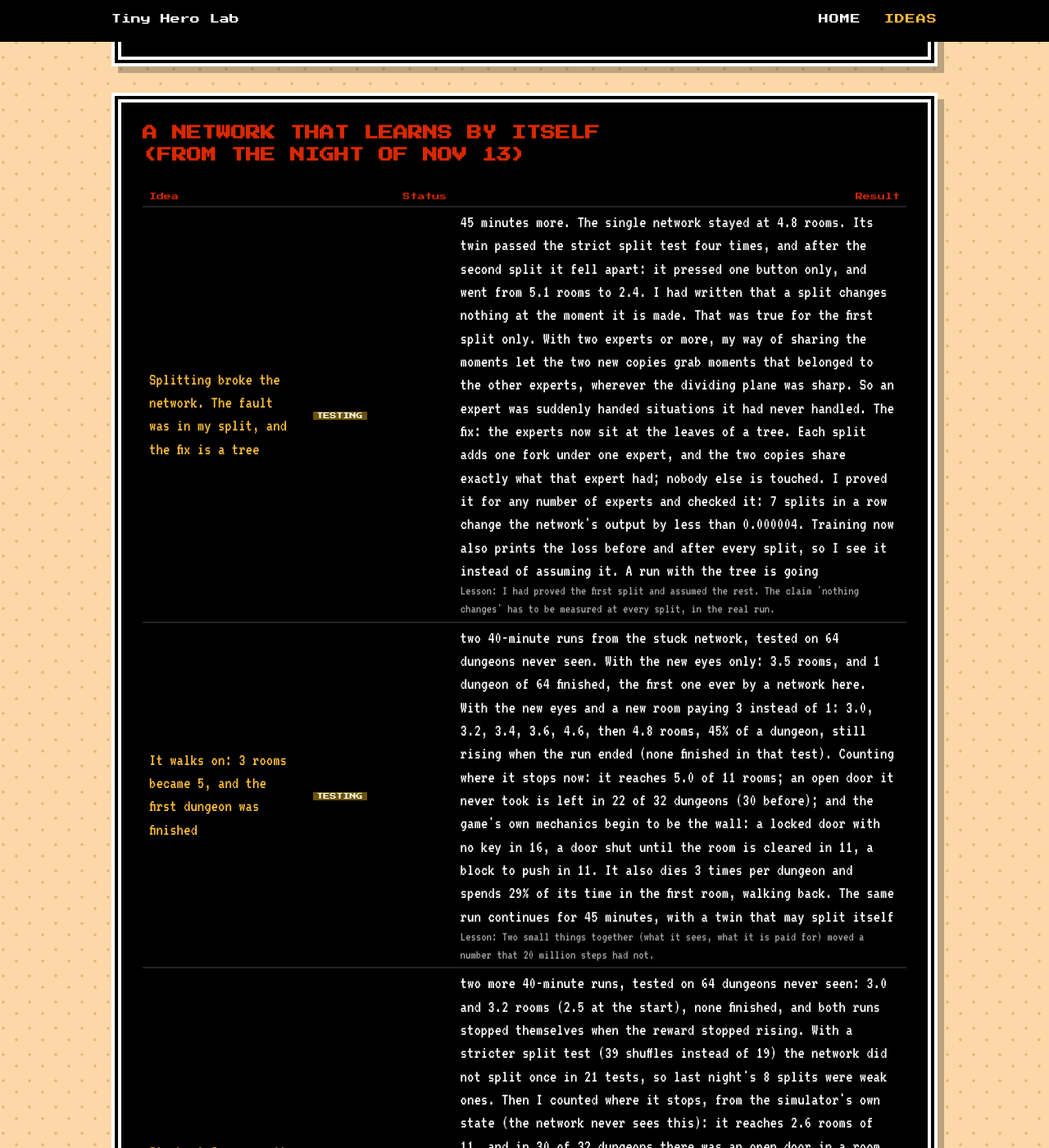
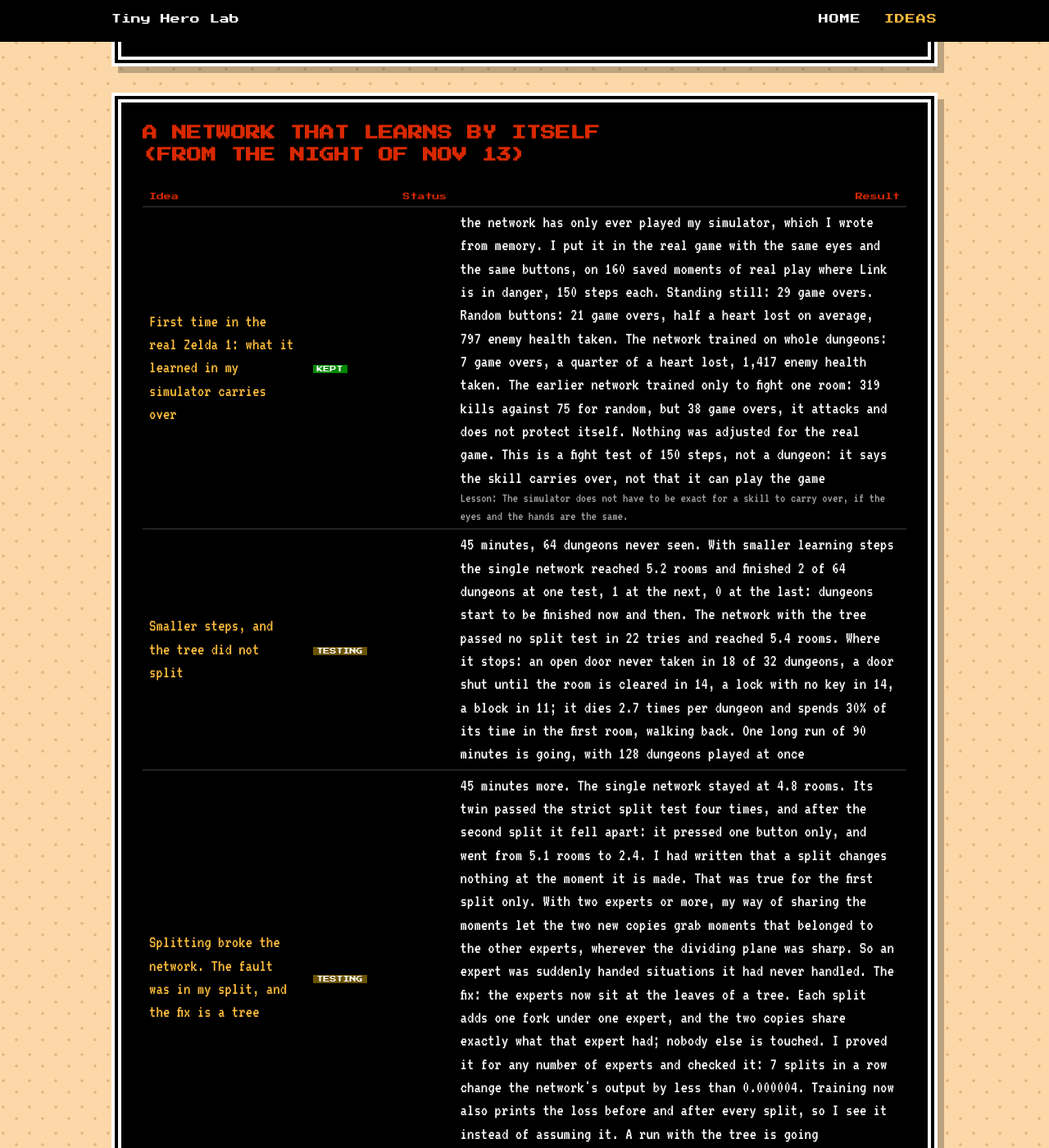
Before and after one commit to sofianedjerbi/zelda-agent-devblog, a Jekyll site: the page built from ideas.html, in a window 1280 px wide and 1400 px high, scrolled down 7006 px. Shown: the whole window at 82% size. Built offline with Jekyll 4.4.1, drawn with Linux system fonts in a browser that asks for light colours.

Commit message:
Ideas: first test in the real Zelda 1 (simulator skill carries over); smaller steps, tree did not split
Co-Authored-By: Claude Fable 5.2 <noreply@anthropic.com>
Claude-Session: https://claude.ai/code/session_011zaXs3MpTYuwKudv5WyDZs

```diff
--- a/_data/tried.yml
+++ b/_data/tried.yml
@@ -2,6 +2,8 @@
 # switch = how to turn it on/off in ~/minish-rl (ZL_<NAME>); result = measured; lesson = what not to do again.
 - phase: "A network that learns by itself (from the night of Nov 13)"
   items:
+    - {name: "First time in the real Zelda 1: what it learned in my simulator carries over", status: kept, result: "the network has only ever played my simulator, which I wrote from memory. I put it in the real game with the same eyes and the same buttons, on 160 saved moments of real play where Link is in danger, 150 steps each. Standing still: 29 game overs. Random buttons: 21 game overs, half a heart lost on average, 797 enemy health taken. The network trained on whole dungeons: 7 game overs, a quarter of a heart lost, 1,417 enemy health taken. The earlier network trained only to fight one room: 319 kills against 75 for random, but 38 game overs, it attacks and does not protect itself. Nothing was adjusted for the real game. This is a fight test of 150 steps, not a dungeon: it says the skill carries over, not that it can play the game", lesson: "The simulator does not have to be exact for a skill to carry over, if the eyes and the hands are the same."}
+    - {name: "Smaller steps, and the tree did not split", status: testing, result: "45 minutes, 64 dungeons never seen. With smaller learning steps the single network reached 5.2 rooms and finished 2 of 64 dungeons at one test, 1 at the next, 0 at the last: dungeons start to be finished now and then. The network with the tree passed no split test in 22 tries and reached 5.4 rooms. Where it stops: an open door never taken in 18 of 32 dungeons, a door shut until the room is cleared in 14, a lock with no key in 14, a block in 11; it dies 2.7 times per dungeon and spends 30% of its time in the first room, walking back. One long run of 90 minutes is going, with 128 dungeons played at once"}
     - {name: "Splitting broke the network. The fault was in my split, and the fix is a tree", status: testing, result: "45 minutes more. The single network stayed at 4.8 rooms. Its twin passed the strict split test four times, and after the second split it fell apart: it pressed one button only, and went from 5.1 rooms to 2.4. I had written that a split changes nothing at the moment it is made. That was true for the first split only. With two experts or more, my way of sharing the moments let the two new copies grab moments that belonged to the other experts, wherever the dividing plane was sharp. So an expert was suddenly handed situations it had never handled. The fix: the experts now sit at the leaves of a tree. Each split adds one fork under one expert, and the two copies share exactly what that expert had; nobody else is touched. I proved it for any number of experts and checked it: 7 splits in a row change the network's output by less than 0.000004. Training now also prints the loss before and after every split, so I see it instead of assuming it. A run with the tree is going", lesson: "I had proved the first split and assumed the rest. The claim 'nothing changes' has to be measured at every split, in the real run."}
     - {name: "It walks on: 3 rooms became 5, and the first dungeon was finished", status: testing, result: "two 40-minute runs from the stuck network, tested on 64 dungeons never seen. With the new eyes only: 3.5 rooms, and 1 dungeon of 64 finished, the first one ever by a network here. With the new eyes and a new room paying 3 instead of 1: 3.0, 3.2, 3.4, 3.6, 4.6, then 4.8 rooms, 45% of a dungeon, still rising when the run ended (none finished in that test). Counting where it stops now: it reaches 5.0 of 11 rooms; an open door it never took is left in 22 of 32 dungeons (30 before); and the game's own mechanics begin to be the wall: a locked door with no key in 16, a door shut until the room is cleared in 11, a block to push in 11. It also dies 3 times per dungeon and spends 29% of its time in the first room, walking back. The same run continues for 45 minutes, with a twin that may split itself", lesson: "Two small things together (what it sees, what it is paid for) moved a number that 20 million steps had not."}
     - {name: "Stuck at 3 rooms: it does not walk through open doors", status: testing, result: "two more 40-minute runs, tested on 64 dungeons never seen: 3.0 and 3.2 rooms (2.5 at the start), none finished, and both runs stopped themselves when the reward stopped rising. With a stricter split test (39 shuffles instead of 19) the network did not split once in 21 tests, so last night's 8 splits were weak ones. Then I counted where it stops, from the simulator's own state (the network never sees this): it reaches 2.6 rooms of 11, and in 30 of 32 dungeons there was an open door in a room it had reached that it never took. Locked doors, blocks and bombs are not the wall yet. My suspicion is its eyes: every tile is only a number whose meaning changes each dungeon, so a door looks like any other number. I added two things a player also knows from playing: 'I have stood on this kind of tile' and 'how much of the room this kind covers' (a door is rare). Two runs are going: one with the new eyes, one with the new eyes and a bigger reward for a new room", lesson: "Count where it stops before guessing what is hard. I expected keys and locks; it is open doors."}
```
